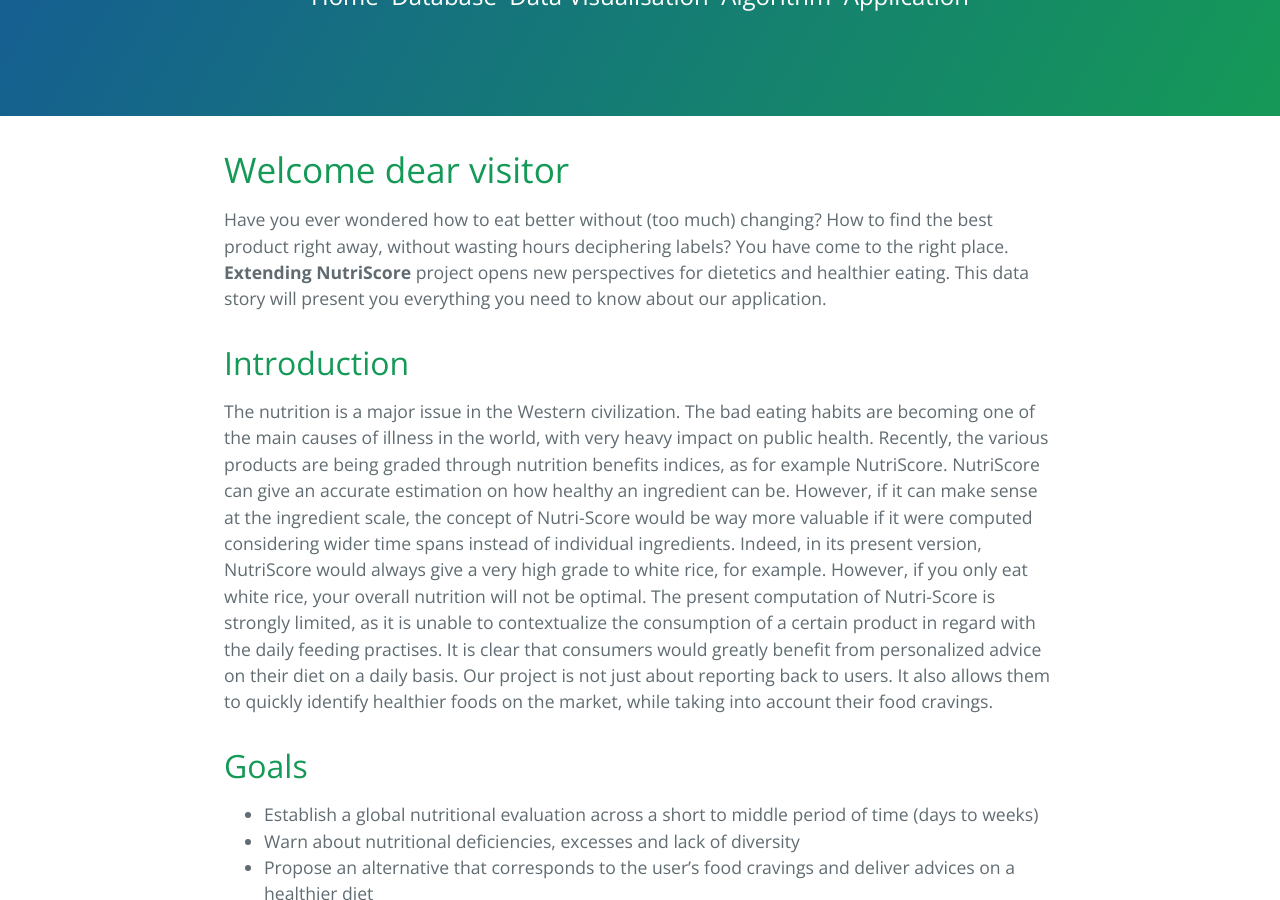
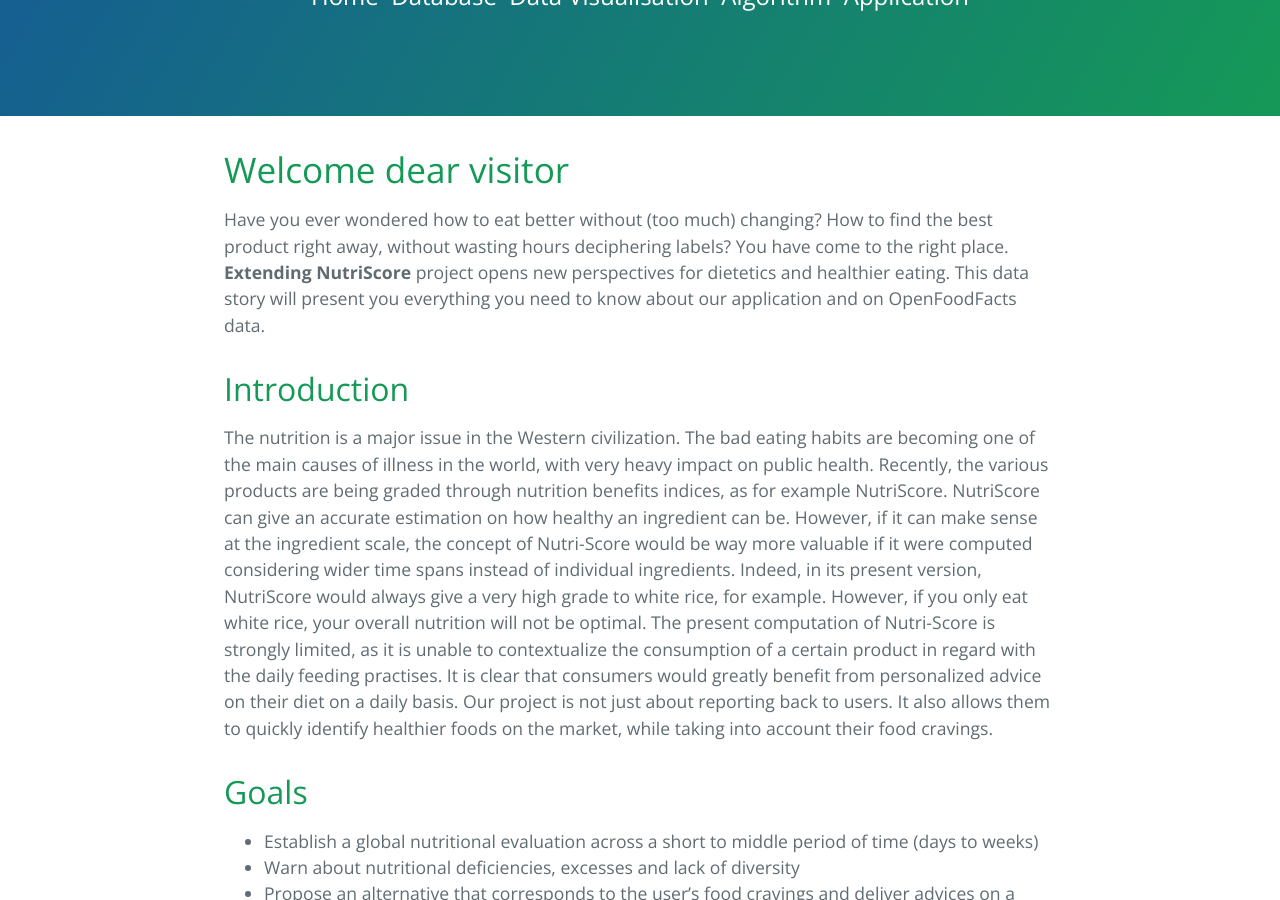
Before and after one commit to NutriTeam/Nutri_Score, a Jekyll site: the page built from home.md, in a window 1280 px wide and 900 px high, scrolled down 306 px. Built offline with Jekyll 4.4.1, drawn with Linux system fonts in a browser that asks for light colours.

Commit message:
Update home.md

```diff
--- a/home.md
+++ b/home.md
@@ -3,10 +3,11 @@ layout: default
 title: Home
 ---
 # Welcome dear visitor
-Have you ever wondered how to eat better without (too much) changing? How to find the best product right away, without wasting hours deciphering labels? You have come to the right place. __Extending NutriScore__ project opens new perspectives for dietetics and healthier eating. This data story will present you everything you need to know about our application.
+Have you ever wondered how to eat better without (too much) changing? How to find the best product right away, without wasting hours deciphering labels? You have come to the right place. __Extending NutriScore__ project opens new perspectives for dietetics and healthier eating. This data story will present you everything you need to know about our application and on OpenFoodFacts data.
 
 ## Introduction
-The nutrition is a major issue in the Western civilization. The bad eating habits are becoming one of the main causes of illness in the world, with very heavy impact on public health. Recently, the various products are being graded through nutrition benefits indices, as for example NutriScore. NutriScore can give an accurate estimation on how healthy an ingredient can be. However, if it can make sense at the ingredient scale, the concept of Nutri-Score would be way more valuable if it were computed considering wider time spans instead of individual ingredients. Indeed, in its present version, NutriScore would always give a very high grade to white rice, for example. However, if you only eat white rice, your overall nutrition will not be optimal. The present computation of Nutri-Score is strongly limited, as it is unable to contextualize the consumption of a certain product in regard with the daily feeding practises. It is clear that consumers would greatly benefit from personalized advice on their diet on a daily basis. Our project is not just about reporting back to users. It also allows them to quickly identify healthier foods on the market, while taking into account their food cravings.
+The nutrition is a major issue in the Western civilization. The bad eating habits are becoming one of the main causes of illness in the world, with very heavy impact on public health. Recently, the various products are being graded through nutrition benefits indices, as for example NutriScore. NutriScore can give an accurate estimation on how healthy an ingredient can be. However, if it can make sense at the ingredient scale, the concept of Nutri-Score would be way more valuable if it were computed considering wider time spans instead of individual ingredients.
+Indeed, in its present version, NutriScore would always give a very high grade to white rice, for example. However, if you only eat white rice, your overall nutrition will not be optimal. The present computation of Nutri-Score is strongly limited, as it is unable to contextualize the consumption of a certain product in regard with the daily feeding practises. It is clear that consumers would greatly benefit from personalized advice on their diet on a daily basis. Our project is not just about reporting back to users. It also allows them to quickly identify healthier foods on the market, while taking into account their food cravings.
 
 ## Goals
 * Establish a global nutritional evaluation across a short to middle period of time (days to weeks)
```
